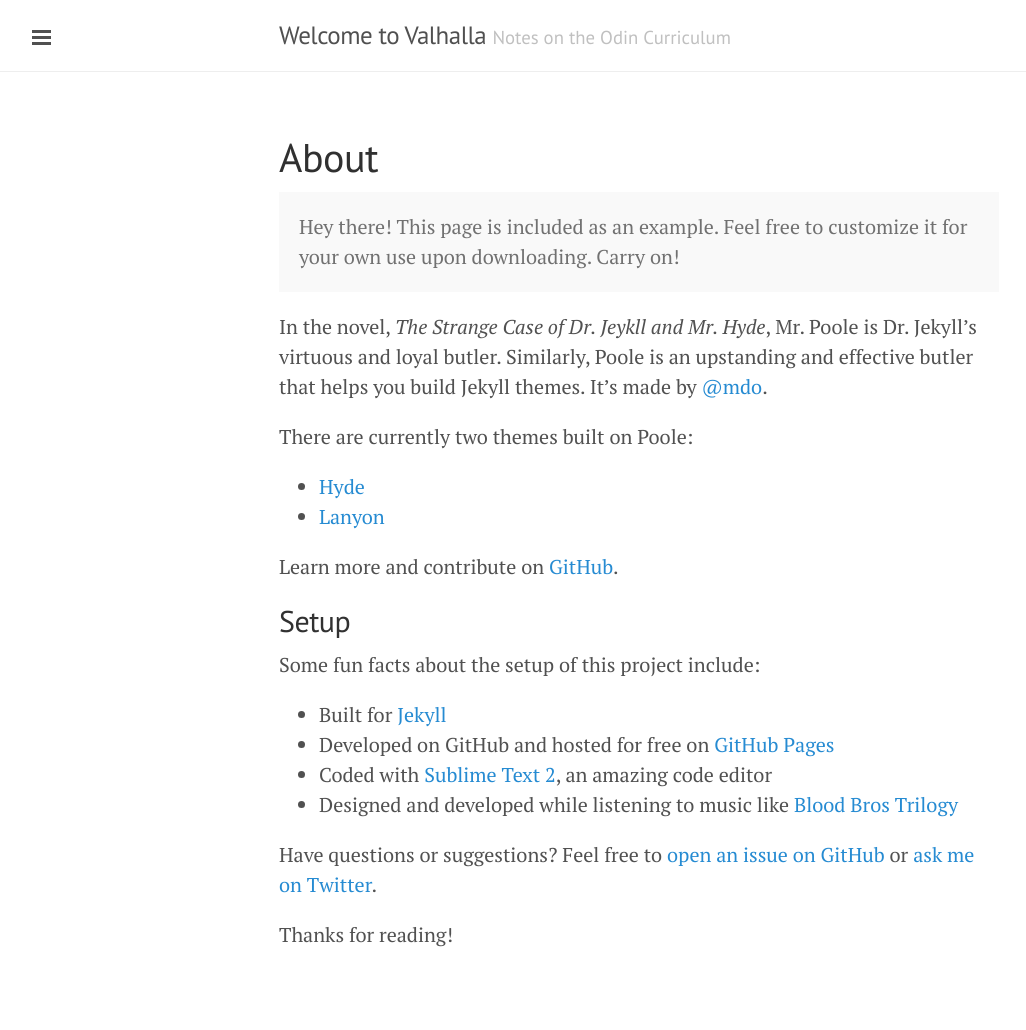
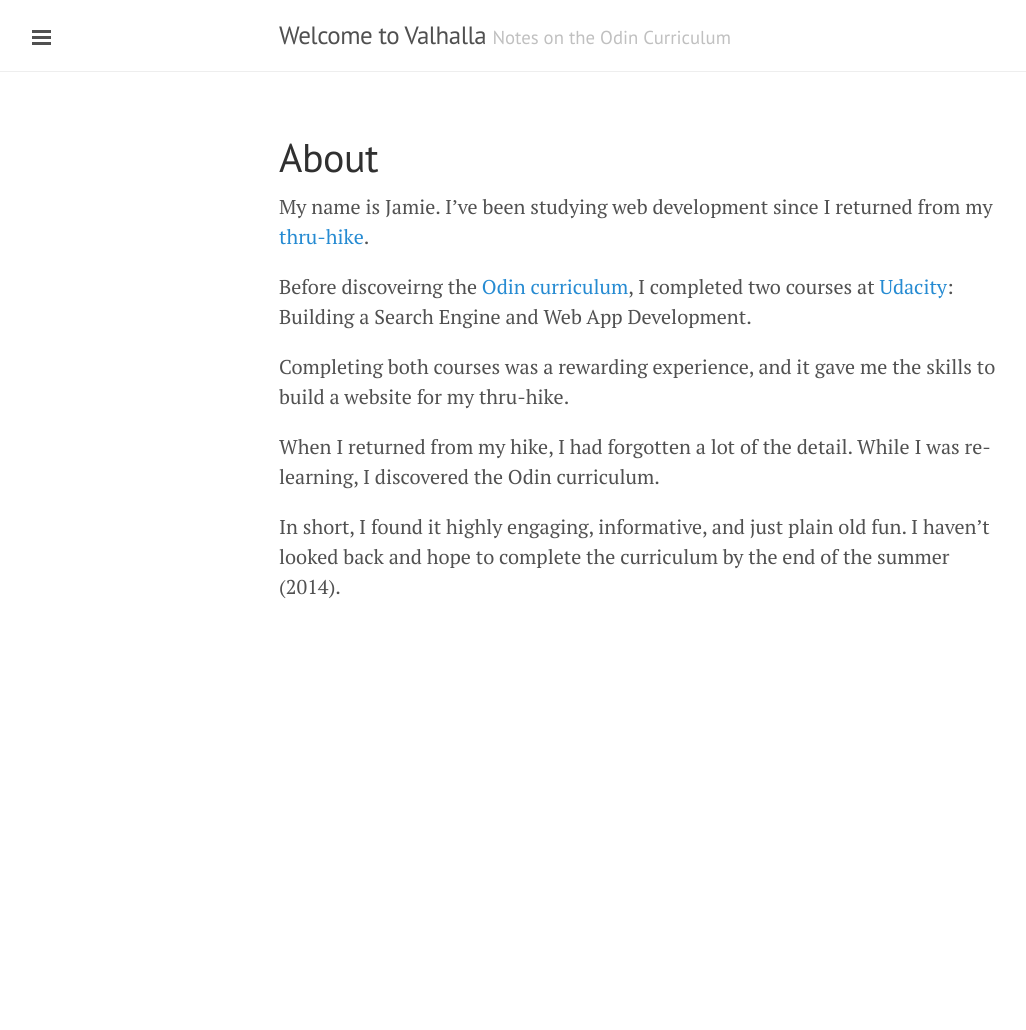
Before and after one commit to Jberczel/jberczel.github.io, a Jekyll site: the page built from about.md, in a window 1280 px wide. Shown: the whole page, without its empty margins (1-1027 px from the left). Built offline with Jekyll 4.4.1, drawn with Linux system fonts in a browser that asks for light colours; Markdown is read by kramdown in place of the engine named in the settings; after the commit the page ends 900 px from its top, so only the background shows below that.

Commit message:
Update about page

```diff
--- a/about.md
+++ b/about.md
@@ -3,28 +3,12 @@ layout: page
 title: About
 ---
 
-<p class="message">
-  Hey there! This page is included as an example. Feel free to customize it for your own use upon downloading. Carry on!
-</p>
+My name is Jamie.  I've been studying web development since I returned from my [thru-hike](http://www.atjindo.com).
 
-In the novel, *The Strange Case of Dr. Jeykll and Mr. Hyde*, Mr. Poole is Dr. Jekyll's virtuous and loyal butler. Similarly, Poole is an upstanding and effective butler that helps you build Jekyll themes. It's made by [@mdo](https://twitter.com/mdo).
+Before discoveirng the [Odin curriculum](http://www.theodinproject.com/courses), I completed two courses at [Udacity](https://www.udacity.com/): Building a Search Engine and Web App Development.
 
-There are currently two themes built on Poole:
+Completing both courses was a rewarding experience, and it gave me the skills to build a website for my thru-hike.
 
-* [Hyde](http://hyde.getpoole.com)
-* [Lanyon](http://lanyon.getpoole.com)
+When I returned from my hike, I had forgotten a lot of the detail. While I was re-learning, I discovered the Odin curriculum.
 
-Learn more and contribute on [GitHub](https://github.com/poole).
-
-## Setup
-
-Some fun facts about the setup of this project include:
-
-* Built for [Jekyll](http://jekyllrb.com)
-* Developed on GitHub and hosted for free on [GitHub Pages](https://pages.github.com)
-* Coded with [Sublime Text 2](http://sublimetext.com), an amazing code editor
-* Designed and developed while listening to music like [Blood Bros Trilogy](https://soundcloud.com/maddecent/sets/blood-bros-series)
-
-Have questions or suggestions? Feel free to [open an issue on GitHub](https://github.com/poole/issues/new) or [ask me on Twitter](https://twitter.com/mdo).
-
-Thanks for reading!
+In short, I found it highly engaging, informative, and just plain old fun. I haven't looked back and hope to complete the curriculum by the end of the summer (2014).
```
